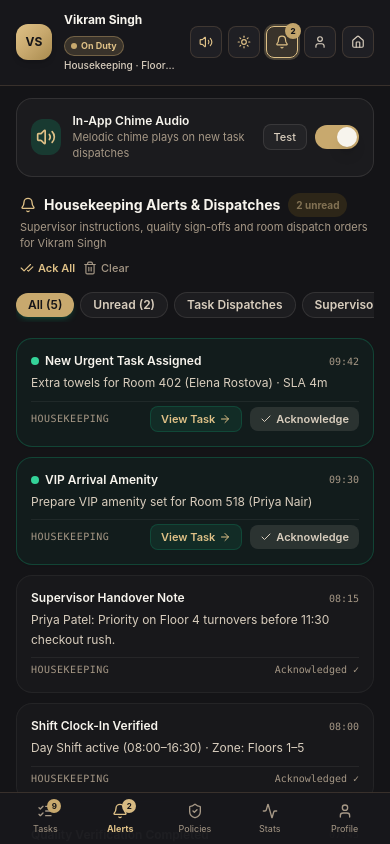
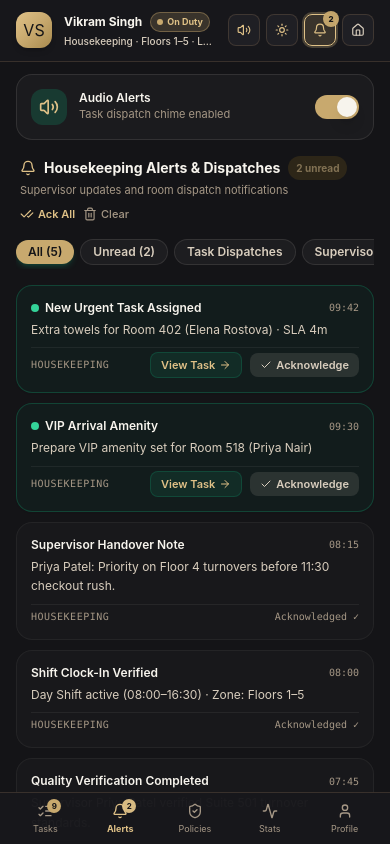
Before and after one commit to chinmaya-behera/hotel-app-main, a Next.js app in the folder public-preview/: page /staff/fulfiller in a window 390 px wide. Both pictures are taken after a click on the button "View notifications". Built offline with nearby package versions, Linux system fonts and the light colour scheme.

Commit message:
feat(fulfiller): remove profile from topbar, remove 'Assigned to You' badge, and prune redundant test buttons & text

```diff
--- a/public-preview/src/components/staff/fulfiller/FulfillerApp.tsx
+++ b/public-preview/src/components/staff/fulfiller/FulfillerApp.tsx
@@ -388,11 +388,8 @@ function FulfillerAppContent() {
           <div className="flex items-center justify-between gap-3">
             {/* Identity */}
             <div className="flex items-center gap-3 min-w-0">
-              <button
-                type="button"
-                onClick={() => setActiveTab('profile')}
-                className="grid h-9 w-9 sm:h-10 sm:w-10 place-items-center rounded-xl sm:rounded-2xl bg-gradient-to-br text-xs sm:text-sm font-bold shadow-md shrink-0 text-[#141417] transition-transform hover:scale-105 focus:outline-none focus:ring-2 focus:ring-[#c8a96e]/40 cursor-pointer"
-                title="View Fulfiller Profile"
+              <div
+                className="grid h-9 w-9 sm:h-10 sm:w-10 place-items-center rounded-xl sm:rounded-2xl shadow-md shrink-0 text-[#141417]"
               >
                 <div
                   className={cn(
@@ -402,24 +399,17 @@ function FulfillerAppContent() {
                 >
                   {profile.avatarInitials}
                 </div>
-              </button>
+              </div>
               <div className="min-w-0">
                 <div className="flex items-center gap-2 flex-wrap">
-                  <button
-                    type="button"
-                    onClick={() => setActiveTab('profile')}
-                    className="text-left focus:outline-none"
-                    title="View Fulfiller Profile"
-                  >
                   <h1
                     className={cn(
-                        'text-xs sm:text-sm md:text-base font-bold truncate max-w-[140px] sm:max-w-xs transition-colors hover:underline',
+                      'text-xs sm:text-sm md:text-base font-bold truncate max-w-[140px] sm:max-w-xs transition-colors',
                       isLight ? 'text-[#2b221a]' : 'text-[#f7f4ed]',
                     )}
                   >
                     {profile.employeeName}
                   </h1>
-                  </button>
 
                   <button
                     type="button"
@@ -469,7 +459,7 @@ function FulfillerAppContent() {
               </div>
             </div>
 
-            {/* Quick Header Actions: Sound, Theme, Notification Symbol, Profile, Exit */}
+            {/* Quick Header Actions: Sound, Theme, Notification Symbol, Exit */}
             <div className="flex items-center gap-1.5 shrink-0">
               {/* Sound / Chime Toggle */}
               <button
@@ -530,26 +520,6 @@ function FulfillerAppContent() {
                     {unreadNotifCount}
                   </span>
                 )}
-              </button>
-
-              {/* Profile Shortcut Button ("side of the profile") */}
-              <button
-                type="button"
-                onClick={() => setActiveTab('profile')}
-                className={cn(
-                  'relative grid h-8 w-8 place-items-center rounded-lg border transition-colors',
-                  activeTab === 'profile'
-                    ? isLight
-                      ? 'border-[#b89656] bg-[#c8a96e]/15 text-[#9c7836] ring-2 ring-[#c8a96e]/30'
-                      : 'border-[#dfc187] bg-[#c8a96e]/20 text-[#dfc187] ring-2 ring-[#dfc187]/25'
-                    : isLight
-                      ? 'border-[rgba(180,150,120,0.3)] bg-[#faf8f4] text-[#685747] hover:bg-[#f0ebe1]'
-                      : 'border-[rgba(165,130,95,0.24)] bg-[#1f1f24] text-[#d9cebe] hover:text-[#f7f4ed] hover:border-[rgba(195,160,115,0.4)]',
-                )}
-                title={`Profile (${profile.employeeName})`}
-                aria-label="View profile"
-              >
-                <User className="h-3.5 w-3.5" />
               </button>
 
               {/* Exit to Portals / Public */}
--- a/public-preview/src/components/staff/fulfiller/FulfillerNotificationsTab.tsx
+++ b/public-preview/src/components/staff/fulfiller/FulfillerNotificationsTab.tsx
@@ -37,13 +37,6 @@ export function FulfillerNotificationsTab({ profile, onNavigateToTasks }: Fulfil
     return true;
   });
 
-  function handleTestSound() {
-    if (!isSoundOn) {
-      setSoundEnabled(true);
-    }
-    playChime();
-  }
-
   function handleAcknowledgeAll() {
     allFulfillerNotifications.filter((n) => !n.read).forEach((n) => markNotificationRead(n.id));
     if (isSoundOn) playChime();
@@ -63,21 +56,13 @@ export function FulfillerNotificationsTab({ profile, onNavigateToTasks }: Fulfil
             {isSoundOn ? <Volume2 className="h-5 w-5" /> : <VolumeX className="h-5 w-5" />}
           </div>
           <div>
-            <p className="text-xs font-semibold text-white">In-App Chime Audio</p>
+            <p className="text-xs font-semibold text-white">Audio Alerts</p>
             <p className="text-[11px] text-mist-400">
-              {isSoundOn ? 'Melodic chime plays on new task dispatches' : 'Sound alerts muted'}
+              {isSoundOn ? 'Task dispatch chime enabled' : 'Muted'}
             </p>
           </div>
         </div>
 
-        <div className="flex items-center gap-2">
-          <button
-            type="button"
-            onClick={handleTestSound}
-            className="rounded-lg border border-white/10 bg-white/[0.04] px-2.5 py-1 text-[11px] font-medium text-mist-300 hover:text-white"
-          >
-            Test
-          </button>
         <button
           type="button"
           onClick={() => setSoundEnabled(!isSoundOn)}
@@ -87,6 +72,7 @@ export function FulfillerNotificationsTab({ profile, onNavigateToTasks }: Fulfil
           )}
           role="switch"
           aria-checked={isSoundOn}
+          title={isSoundOn ? 'Mute chime' : 'Enable chime'}
         >
           <span
             className={cn(
@@ -95,7 +81,6 @@ export function FulfillerNotificationsTab({ profile, onNavigateToTasks }: Fulfil
             )}
           />
         </button>
-        </div>
       </div>
 
       {/* Header with Counters & Actions */}
@@ -111,7 +96,7 @@ export function FulfillerNotificationsTab({ profile, onNavigateToTasks }: Fulfil
             )}
           </h2>
           <p className="text-[11px] text-mist-400 mt-0.5">
-            Supervisor instructions, quality sign-offs and room dispatch orders for {activeProfile.employeeName}
+            Supervisor updates and room dispatch notifications
           </p>
         </div>
 
--- a/public-preview/src/components/staff/fulfiller/FulfillerProfileTab.tsx
+++ b/public-preview/src/components/staff/fulfiller/FulfillerProfileTab.tsx
@@ -198,14 +198,6 @@ export function FulfillerProfileTab({ profile }: FulfillerProfileTabProps) {
               <p className="text-[10px] text-mist-400">Play chime when new task is assigned</p>
             </div>
           </div>
-          <div className="flex items-center gap-2">
-            <button
-              type="button"
-              onClick={playChime}
-              className="rounded-lg border border-white/10 bg-white/[0.04] px-2 py-0.5 text-[10px] font-medium text-mist-300 hover:text-white"
-            >
-              Test
-            </button>
           <button
             type="button"
             onClick={() => setSoundEnabled(!isSoundOn)}
@@ -213,6 +205,7 @@ export function FulfillerProfileTab({ profile }: FulfillerProfileTabProps) {
               'relative inline-flex h-5 w-9 shrink-0 cursor-pointer rounded-full border-2 border-transparent transition-colors duration-200 ease-in-out',
               isSoundOn ? 'bg-emerald-500' : 'bg-white/20',
             )}
+            title={isSoundOn ? 'Mute chime' : 'Enable chime'}
           >
             <span
               className={cn(
@@ -221,7 +214,6 @@ export function FulfillerProfileTab({ profile }: FulfillerProfileTabProps) {
               )}
             />
           </button>
-          </div>
         </div>
 
         {/* Theme Toggle */}
--- a/public-preview/src/components/staff/fulfiller/FulfillerTasksTab.tsx
+++ b/public-preview/src/components/staff/fulfiller/FulfillerTasksTab.tsx
@@ -486,7 +486,7 @@ export function FulfillerTasksTab({ profile }: FulfillerTasksTabProps) {
                 primaryView === 'all_tasks' ? 'bg-black/25 text-ink-950' : 'bg-amber-400/30 text-amber-200',
               )}
             >
-              {unassignedPool.length} to claim
+              {unassignedPool.length} open
             </span>
           ) : (
             <span
@@ -706,11 +706,9 @@ export function FulfillerTasksTab({ profile }: FulfillerTasksTabProps) {
             <span className="grid h-12 w-12 place-items-center rounded-2xl border border-white/10 bg-white/[0.04] text-mist-400">
               <CheckCircle2 className="h-6 w-6 text-emerald-400" />
             </span>
-            <p className="mt-3 text-sm font-semibold text-white">All clear in this view</p>
+            <p className="mt-3 text-sm font-semibold text-white">All clear</p>
             <p className="mt-1 text-xs text-mist-400 max-w-xs">
-              {primaryView === 'my_tasks'
-                ? `You have no active ${activeProfile.departmentName} tasks matching this filter. Switch to "All Tasks" to claim open work.`
-                : 'No department tasks currently available in this filter. Check back shortly.'}
+              No tasks currently in this view.
             </p>
           </div>
         ) : (
@@ -767,13 +765,9 @@ export function FulfillerTasksTab({ profile }: FulfillerTasksTabProps) {
                       </span>
                     )}
 
-                    {isUnassigned ? (
+                    {isUnassigned && (
                       <span className="rounded-md bg-amber-400/20 px-2 py-0.5 text-[10px] font-bold text-amber-300 shrink-0 border border-amber-400/30">
                         Open Pool
-                      </span>
-                    ) : (
-                      <span className="rounded-md bg-emerald-500/20 px-2 py-0.5 text-[10px] font-bold text-emerald-300 shrink-0 border border-emerald-500/30">
-                        Assigned to You
                       </span>
                     )}
                   </div>
@@ -883,7 +877,7 @@ export function FulfillerTasksTab({ profile }: FulfillerTasksTabProps) {
                     onClick={() => setSelectedTask(task)}
                     className="ml-auto text-[11px] text-mist-400 hover:text-white flex items-center gap-1"
                   >
-                    <Eye className="h-3 w-3" /> Details & Timeline
+                    <Eye className="h-3 w-3" /> Details
                   </button>
                 </div>
 
@@ -897,7 +891,7 @@ export function FulfillerTasksTab({ profile }: FulfillerTasksTabProps) {
                         disabled={isOnBreak || isOffDuty}
                         onClick={() => {
                           if (isOnBreak || isOffDuty) {
-                            notify('Cannot self-assign tasks while on break. Switch to On Duty to claim tasks.');
+                            notify('Cannot claim tasks while on break. Switch to On Duty first.');
                             return;
                           }
                           claimTask(task.id, activeProfile.employeeId, activeProfile.employeeName);
@@ -912,14 +906,14 @@ export function FulfillerTasksTab({ profile }: FulfillerTasksTabProps) {
                         {isOnBreak ? (
                           <>
                             <Coffee className="h-3.5 w-3.5 text-amber-400" />
-                            <span>On Break — Cannot Claim</span>
+                            <span>On Break</span>
                           </>
                         ) : isOffDuty ? (
-                          <span>Off Duty — Cannot Claim</span>
+                          <span>Off Duty</span>
                         ) : (
                           <>
                             <Sparkles className="h-3.5 w-3.5" />
-                            <span>Claim Task (Self-Assign)</span>
+                            <span>Claim Task</span>
                           </>
                         )}
                       </button>
```
Lines whose indentation alone changed are shown as unchanged.
